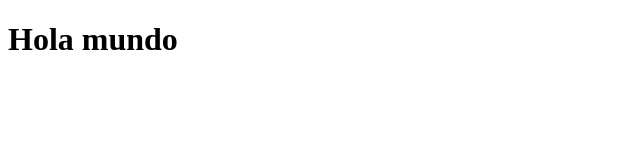
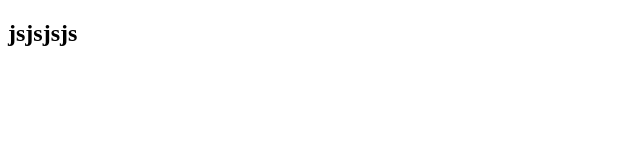
Before and after one commit to Richard-git77/curso, a plain HTML site: page index.html in a window 1280 px wide. Shown: the whole page, without its empty margins (0-640 px from the left). Drawn offline with Linux system fonts and the light colour scheme.

Commit message:
Mejorar index.html

```diff
--- a/index.html
+++ b/index.html
@@ -4,10 +4,13 @@
     <meta charset="UTF-8">
     <meta http-equiv="X-UA-Compatible" content="IE=edge">
     <meta name="viewport" content="width=device-width, initial-scale=1.0">
-    <title>git</title>
+    <title>git y github</title>
 </head>
 <body>
-    <h1>Hola mundo</h1>
+<div class="container"></div>
+<h2>
+jsjsjsjs
+</h2>
 
 </body>
 </html>
```
